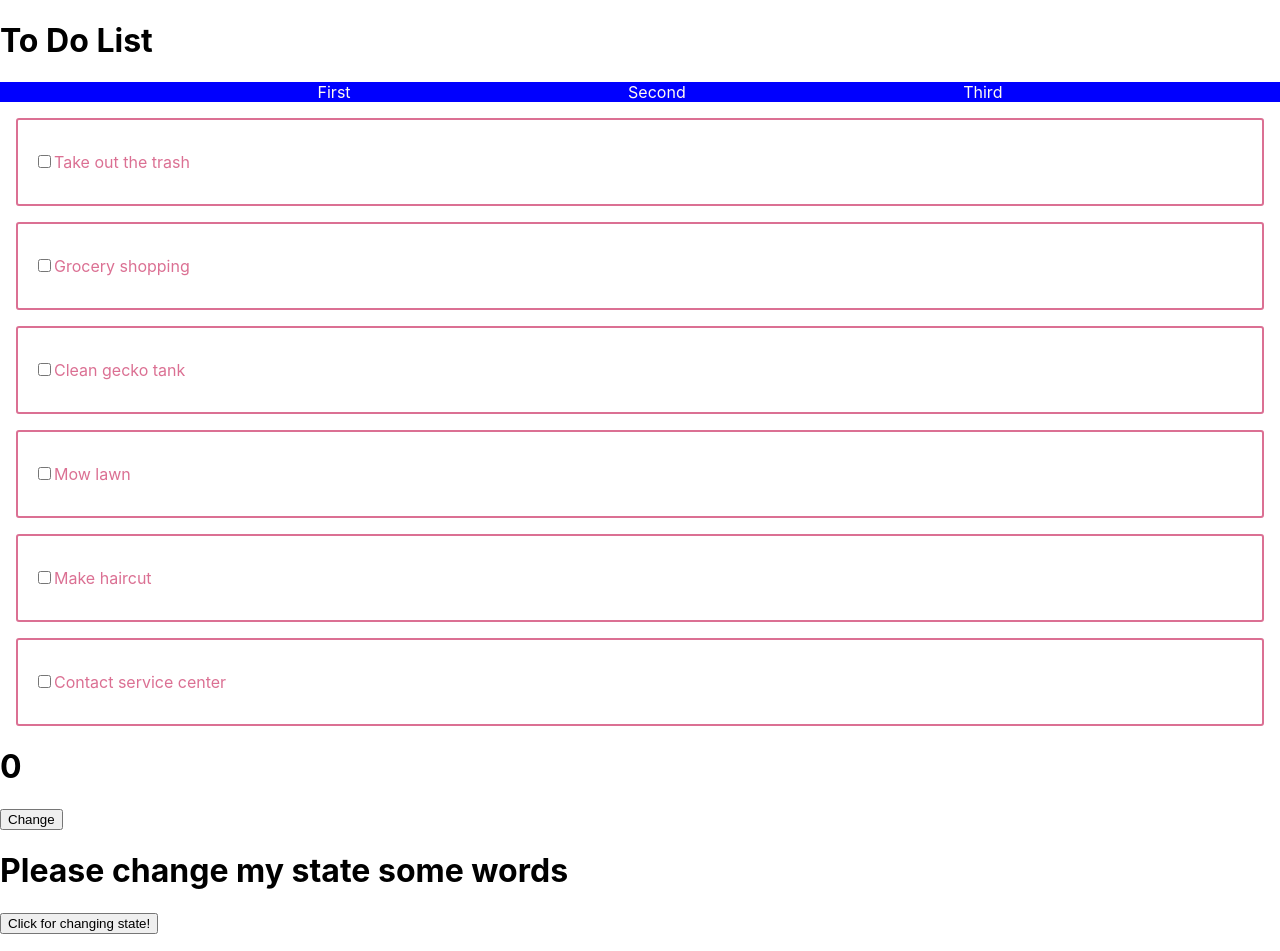
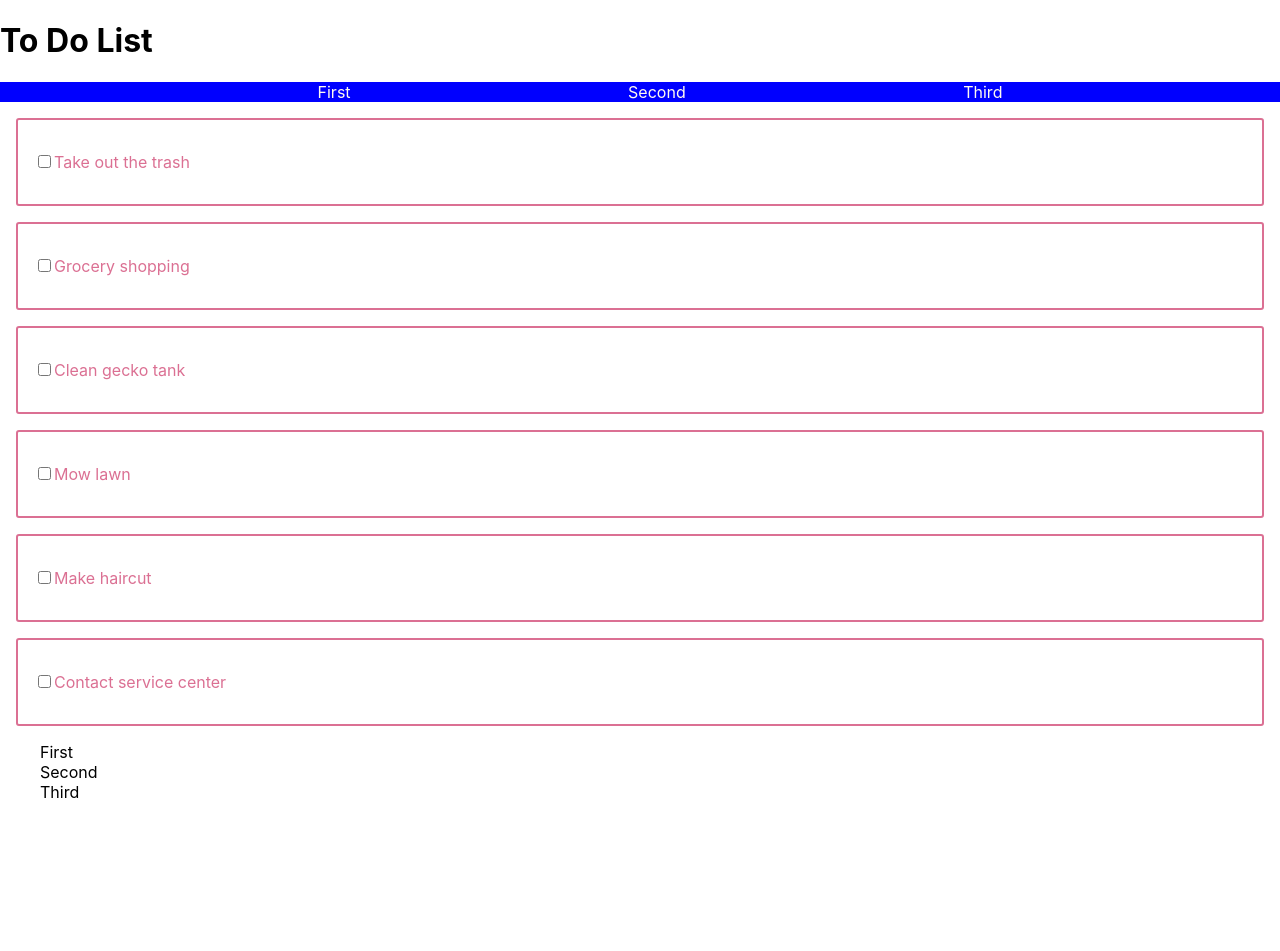
Before and after one commit to tkach90/reactLearnToDoList, a React (Create React App) app in the folder tkach-todo-list/: page / in a window 1280 px wide. Shown: the top 951 px of the page. After the commit the page ends 818 px from the top, so only its background shows below. Built offline with nearby package versions, Linux system fonts and the light colour scheme; the HTML template or start-up script is replaced by a standard one.

Commit message:
some problems to map state component

```diff
--- a/tkach-todo-list/src/components/Item.js
+++ b/tkach-todo-list/src/components/Item.js
@@ -13,9 +13,9 @@ const TodoItem = styled.div`
     color: palevioletred;
 `;
 
-function handleClickItem() {
-    return (console.log('Clicked!'));
-}
+// function handleClickItem() {
+//     return (console.log('Clicked!'));
+// }
 
 function Item(props){
     return (
--- a/tkach-todo-list/src/components/MainContent.js
+++ b/tkach-todo-list/src/components/MainContent.js
@@ -3,22 +3,21 @@ import React, {Fragment, PureComponent} from 'react';
 import Item from './Item';
 import todoData from './ToDoData';
 
-import StateChanging from './statetraining';
+// import StateChanging from './statetraining';
 
 class MainContent extends PureComponent {
     constructor () {
         super();
         this.state = {
-            todos: todoData,
-            count: 0
+            todos: todoData
         };
-        this.handleClick = this.handleClick.bind(this);
+        this.handleChange = this.handleChange.bind(this);
     }
 
-    handleClick() {
+    handleChange(id) {
        this.setState(prevState => {
            return {
-               count: this.state.count + 1
+                todos: !this.state.todos.map(item => <Item key={item.id} item={item}/>)
            }
        })
     }
@@ -29,16 +28,18 @@ class MainContent extends PureComponent {
             <Fragment>
                 <main>
                     {itemComponents}
-                    <Fragment>
-                        <h1>{this.state.count}</h1>
-                        <button
-                            onClick={this.handleClick}
-                        >
-                            Change
-                        </button>
 
-                        <StateChanging/>
-                    </Fragment>
+
+                    {/*<Fragment>*/}
+                        {/*<h1>{this.state.count}</h1>*/}
+                        {/*<button*/}
+                            {/*onClick={this.handleClick}*/}
+                        {/*>*/}
+                            {/*Change*/}
+                        {/*</button>*/}
+
+                        {/*/!*<StateChanging/>*!/*/}
+                    {/*</Fragment>*/}
                 </main>
             </Fragment>
         )
--- a/tkach-todo-list/src/components/statetraining.js
+++ b/tkach-todo-list/src/components/statetraining.js
@@ -1,45 +1,45 @@
-import React, {Fragment, PureComponent} from 'react';
-
-class StateChanging extends PureComponent{
-    constructor() {
-        super();
-        this.state = {
-            count: ' some words'
-        }
-        this.handlerState = this.handlerState.bind(this);
-        this.generateString = this.generateString.bind(this);
-    }
-
-   generateString() {
-        return (
-            Math.random().toString(36).substring(2, 15) + Math.random().toString(36).substring(2, 15)
-        )
-    }
-
-    handlerState() {
-        return (
-            this.setState(prevState => {
-                return {
-                    count: this.state.count = () => {this.generateString()}
-                }
-            })
-        )
-    }
-
-    render() {
-
-        return (
-            <Fragment>
-                <h1>Please change my state {this.state.count} </h1>
-                <button
-                    onClick={this.handlerState}
-                >
-                    Click for changing state!
-                </button>
-            </Fragment>
-        )
-    }
-
-}
-
-export default StateChanging;
+// import React, {Fragment, PureComponent} from 'react';
+//
+// class StateChanging extends PureComponent{
+//     constructor() {
+//         super();
+//         this.state = {
+//             count: ' some words'
+//         }
+//         this.handlerState = this.handlerState.bind(this);
+//         this.generateString = this.generateString.bind(this);
+//     }
+//
+//    generateString() {
+//         return (
+//             Math.random().toString(36).substring(2, 15) + Math.random().toString(36).substring(2, 15)
+//         )
+//     }
+//
+//     handlerState() {
+//         return (
+//             this.setState(prevState => {
+//                 return {
+//                     count: this.state.count = () => {this.generateString()}
+//                 }
+//             })
+//         )
+//     }
+//
+//     render() {
+//
+//         return (
+//             <Fragment>
+//                 <h1>Please change my state {this.state.count} </h1>
+//                 <button
+//                     onClick={this.handlerState}
+//                 >
+//                     Click for changing state!
+//                 </button>
+//             </Fragment>
+//         )
+//     }
+//
+// }
+//
+// export default StateChanging;
```
